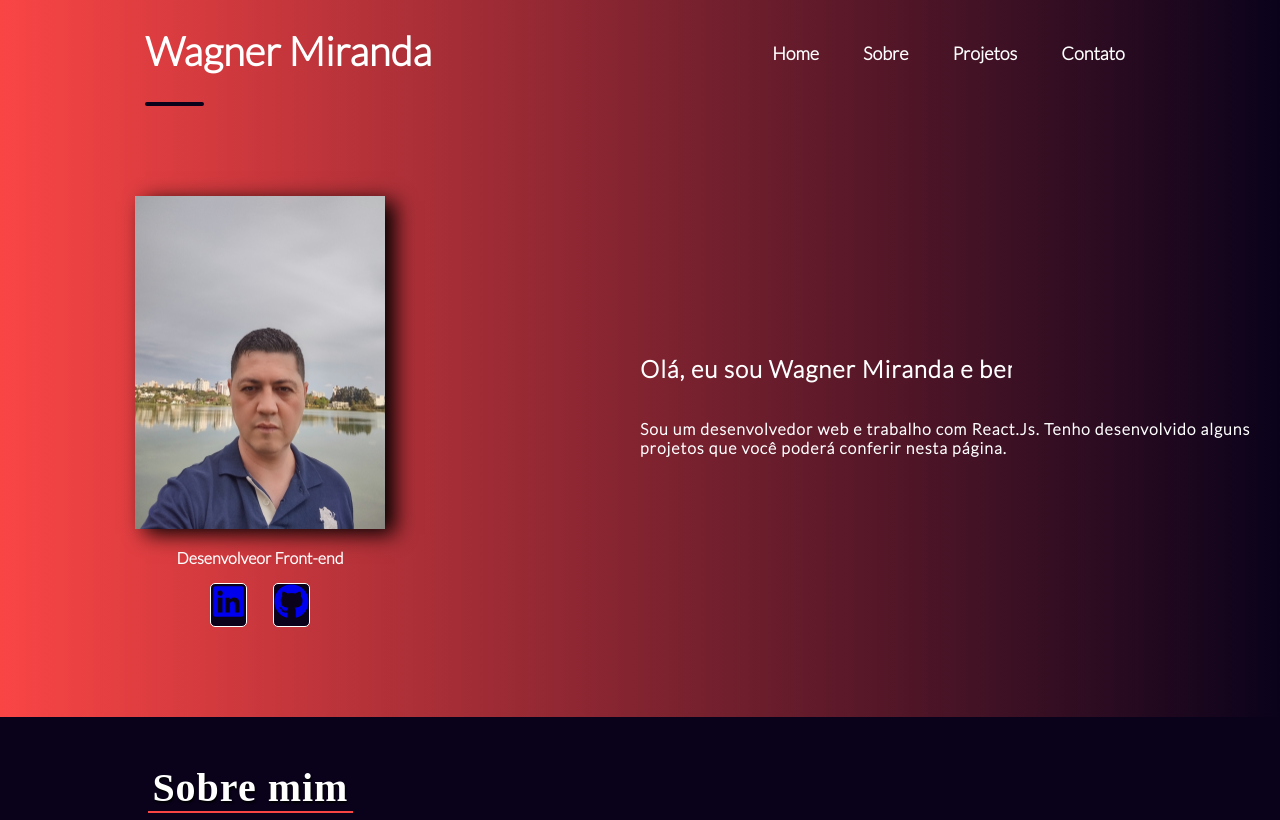
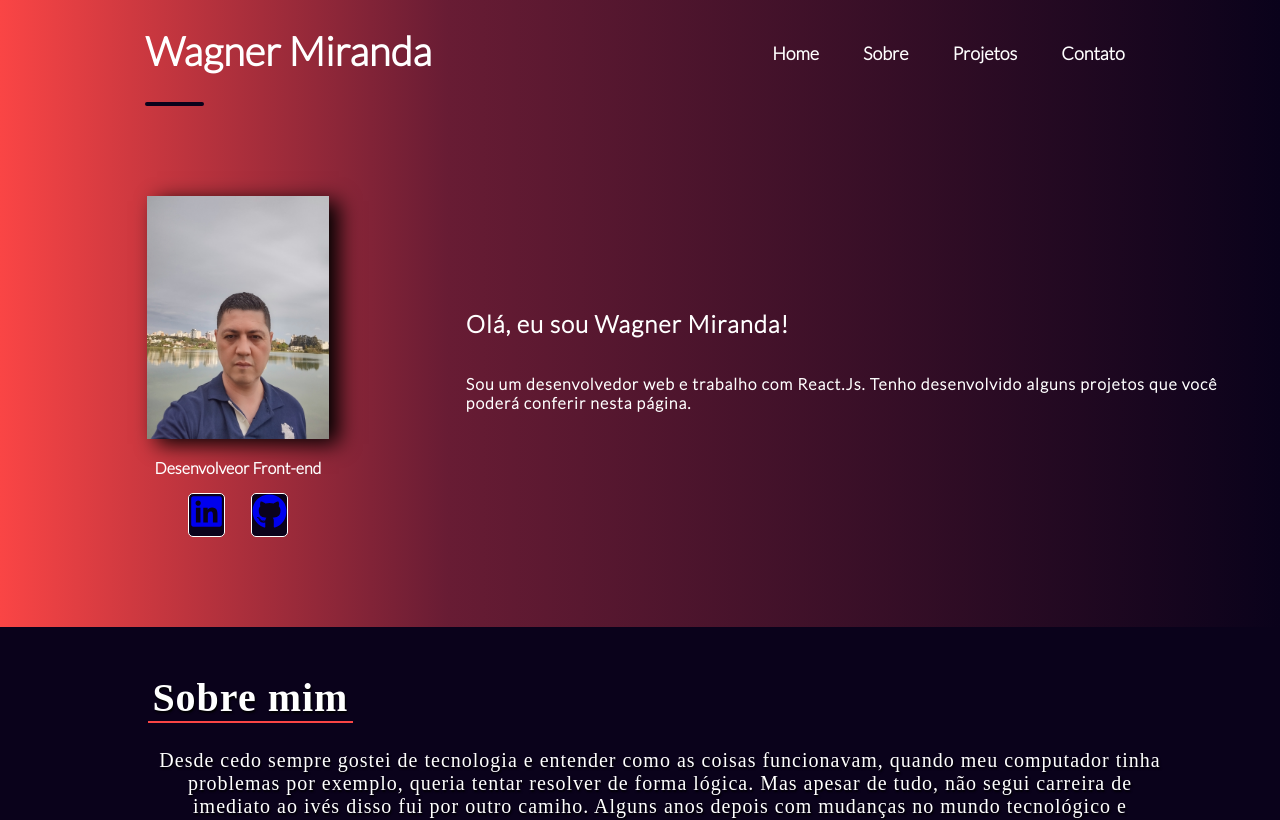
Before and after one commit to wagnermm/portfolio, a React (Create React App) app in the folder portifolio-react/: page / in a window 1280 px wide. Shown: the top 820 px of the page. Built offline with nearby package versions, Linux system fonts and the light colour scheme; a web font is replaced by a local one.

Commit message:
finalizado contact

```diff
--- a/portifolio-react/public/index.html
+++ b/portifolio-react/public/index.html
@@ -1,5 +1,5 @@
 <!DOCTYPE html>
-<html lang="en">
+<html lang="pt-br">
   <head>
     <meta charset="utf-8" />
     <link rel="icon" href="%PUBLIC_URL%/favicon.ico" />
--- a/portifolio-react/src/Components/About/About.css
+++ b/portifolio-react/src/Components/About/About.css
@@ -68,7 +68,7 @@
     100% {width: 35%;}
 }
 
-@media (max-width: 720px) {
+@media (max-width: 768px) {
     .aboutMe {
         padding: 5px;
         font-size: 18px;
--- a/portifolio-react/src/Components/Header/Header.css
+++ b/portifolio-react/src/Components/Header/Header.css
@@ -39,9 +39,27 @@
     padding: 5px;
 }
 
-a:hover {
+.portifolio-header a:hover {
     text-shadow: 1px 1px 1px #fff;
     border-bottom: 3px solid #0a021b;
+}
+
+.nav__contact {
+    align-items: center;
+    justify-content: space-between;
+    position: fixed;
+    top: 7vh;
+    right: 0;
+    width: 200px;
+    height: 50px;
+    padding: 20px;
+    background: rgb(10, 2, 27);
+    transform: translateX(100%);
+    transition: 0.5 ease-in;
+}
+
+.contact__active {
+    transform: translateX(0);
 }
 
 .nav__toggler div{
--- a/portifolio-react/src/Components/Header/Header.jsx
+++ b/portifolio-react/src/Components/Header/Header.jsx
@@ -1,13 +1,19 @@
 import { useState } from 'react';
 import './Header.css';
+import {BsWhatsapp} from 'react-icons/bs';
+import {AiOutlineClose} from 'react-icons/ai';
 
 const Header =()=> {
     const [active, setActive] = useState("nav__menu");
-    const [toggleIcon, setToggleIcon] = useState("nav__toggler")
+    const [toggleIcon, setToggleIcon] = useState("nav__toggler");
     const navToggle = ()=> {
       active === 'nav__menu' ? setActive('nav__menu nav__active') : setActive('nav__menu')
       toggleIcon === 'nav__toggler' ? setToggleIcon('nav__toggler toggle') : setToggleIcon('nav__toggler')
     };
+    const [contactInfo, setContactInfo] = useState("nav__contact");
+    const navContact = ()=> {
+      contactInfo === 'nav__contact' ? setContactInfo('nav__contact contact__active') : setContactInfo('nav__contact');
+    }
     return(
         <div className="portifolio-header">
           <div>
@@ -19,7 +25,7 @@ const Header =()=> {
               <li className='nav__item' id="home"><a href="index.html">Home</a></li>
               <li className='nav__item' id="sobre"><a href="#about">Sobre</a></li>
               <li className='nav__item' id="projeto"><a href="#projects">Projetos</a></li>
-              <li className='nav__item' id="contato"><a href="#contact">Contato</a></li>
+              <li onClick={navContact} className='nav__item' id="contato"><a href="#contact">Contato <div className={contactInfo}><BsWhatsapp/> (41)9 8495-5509 <AiOutlineClose/></div></a></li>
             </ul>
             <div onClick={navToggle} className={toggleIcon}>
                 <div className='line1'></div>
--- a/portifolio-react/src/Components/Projects/Projects.css
+++ b/portifolio-react/src/Components/Projects/Projects.css
@@ -7,7 +7,7 @@
 }
 
 .main-project h1 {
-    color: #0a021b;
+    color: #fff;
     font-size: 50px;
     font-weight: bolder;
     font-family: Barlow Condensed;
@@ -44,7 +44,7 @@
     height: 200px;
 }
 
-@media (max-width: 720px) {
+@media (max-width: 768px) {
     .main-project {
         margin-top: 1rem;
         padding: 10px;
--- a/portifolio-react/src/Components/SideBar/SideBar.css
+++ b/portifolio-react/src/Components/SideBar/SideBar.css
@@ -15,7 +15,7 @@
 .infoText {
     display: flex;
     flex-direction: column;
-    width: 50%;
+    width: 70%;
     letter-spacing: 1px;
 }
 
@@ -31,7 +31,7 @@
 }
 
 img {
-    width: 50%;
+    width: 40%;
     box-shadow: 10px 5px 20px #000000;
 }
 
@@ -72,7 +72,7 @@ img {
     from { width: 0; }
 }
 
-@media (max-width: 480px) {
+@media (max-width: 480px){
     .sidebar {
         width: 100%;
         margin-top: 1rem;
@@ -91,7 +91,7 @@ img {
     }
 }
 
-@media (max-width: 720px) {
+@media (max-width: 768px) {
     .sidebar {
         width: 100%;
         margin-top: 1rem;
--- a/portifolio-react/src/Components/SideBar/SideBar.jsx
+++ b/portifolio-react/src/Components/SideBar/SideBar.jsx
@@ -22,7 +22,7 @@ const SideBar =()=> {
                 </div>
             </div>
             <div className="infoText">
-                <h2>Olá, eu sou Wagner Miranda e bem vindo ao meu portifólio.</h2>
+                <h2>Olá, eu sou Wagner Miranda!</h2>
                 <p>Sou um desenvolvedor web e trabalho com React.Js. Tenho desenvolvido alguns projetos que você poderá conferir nesta página.</p>
             </div>
         </aside>
--- a/portifolio-react/src/index.css
+++ b/portifolio-react/src/index.css
@@ -1,11 +1,12 @@
 body {
+  padding: 0;
   margin: 0;
   font-family: -apple-system, BlinkMacSystemFont, 'Segoe UI', 'Roboto', 'Oxygen',
     'Ubuntu', 'Cantarell', 'Fira Sans', 'Droid Sans', 'Helvetica Neue',
     sans-serif;
   -webkit-font-smoothing: antialiased;
   -moz-osx-font-smoothing: grayscale;
-  background-image: linear-gradient(to right, #fa4545, #0a021b);
+  background: linear-gradient(90deg, rgba(250,69,69,1) 0%, rgba(104,28,52,1) 35%, rgba(10,2,27,1) 100%);
   overflow-x: hidden !important;
 }
 
```
